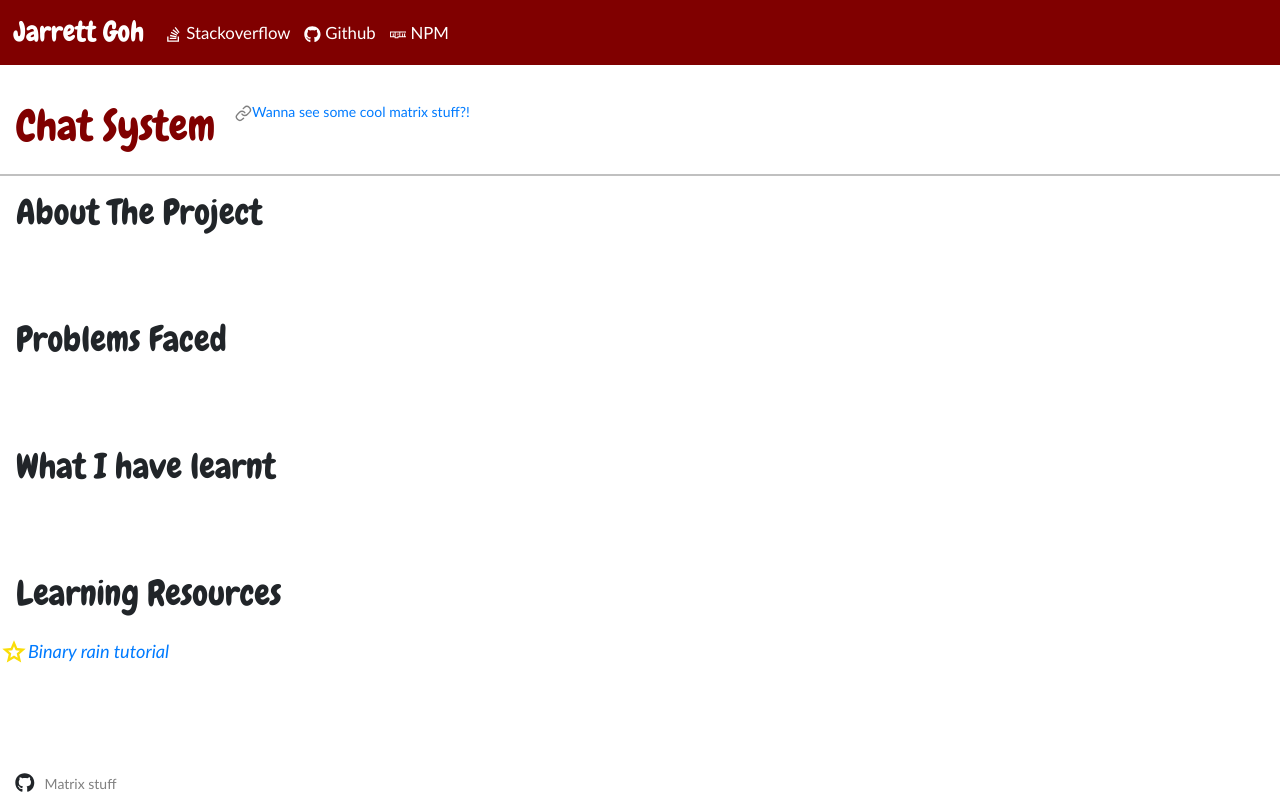
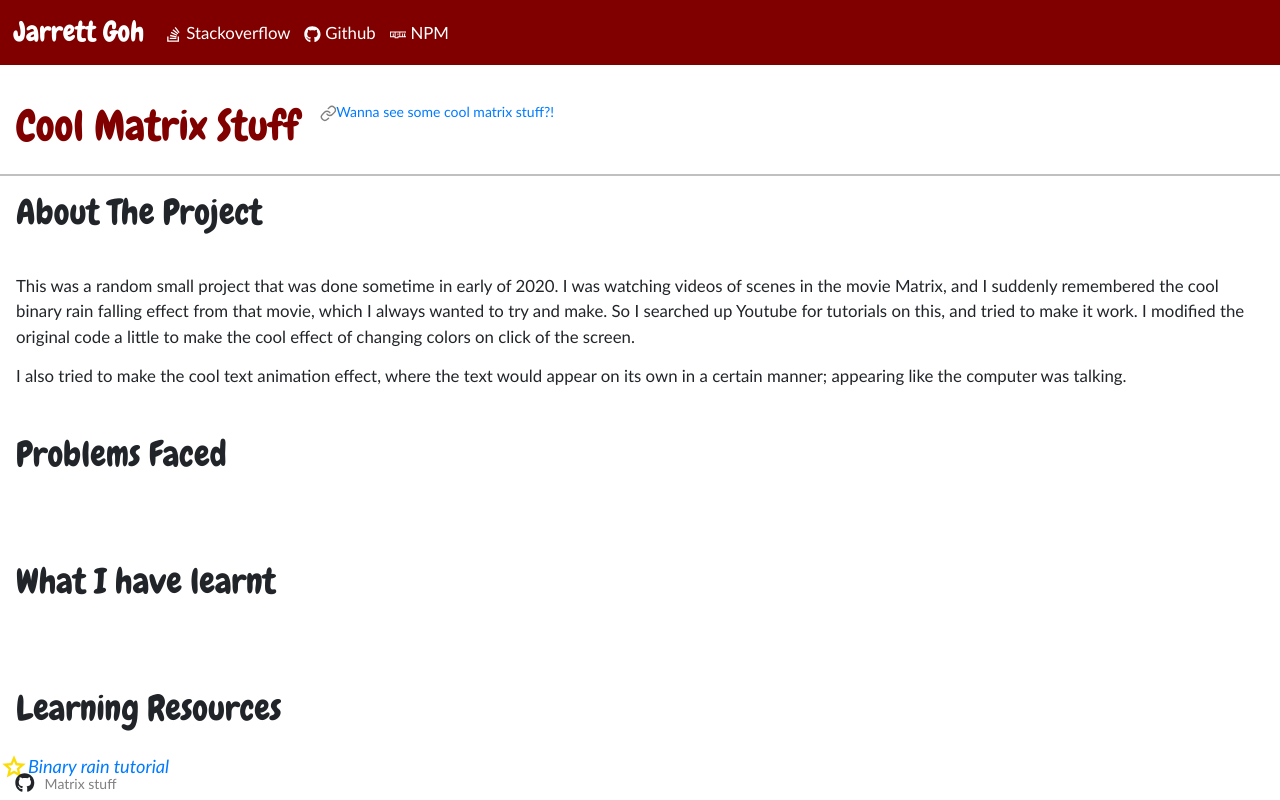
Before and after one commit to Jarrettgohh/Personal-Website, a React (Create React App) app: page /projects/binary-rain in a window 1280 px wide. Built offline with nearby package versions, Linux system fonts and the light colour scheme; a web font is replaced by a local one.

Commit message:
#25 Added scroll to top method

```diff
--- a/src/App.js
+++ b/src/App.js
@@ -82,7 +82,7 @@ function App() {
           </Route>
           <Route path="/projects/binary-rain">
             <ProjectComponent
-              name="Chat System"
+              name="Cool Matrix Stuff"
               examples={matrixStuff.examples()}
               about={matrixStuff.about()}
               problems={matrixStuff.problems()}
--- a/src/components/projects/matrixStuff.js
+++ b/src/components/projects/matrixStuff.js
@@ -1,8 +1,19 @@
 function about() {
   return (
     <>
-      <p className="text-style"></p>
-      <p className="text-style"></p>
+      <p className="text-style">
+        This was a random small project that was done sometime in early of 2020.
+        I was watching videos of scenes in the movie Matrix, and I suddenly
+        remembered the cool binary rain falling effect from that movie, which I
+        always wanted to try and make. So I searched up Youtube for tutorials on
+        this, and tried to make it work. I modified the original code a little
+        to make the cool effect of changing colors on click of the screen.
+      </p>
+      <p className="text-style">
+        I also tried to make the cool text animation effect, where the text
+        would appear on its own in a certain manner; appearing like the computer
+        was talking.
+      </p>
     </>
   );
 }
--- a/src/components/projects/projectComponent.jsx
+++ b/src/components/projects/projectComponent.jsx
@@ -1,4 +1,4 @@
-import React from "react";
+import React, { useEffect, useRef } from "react";
 import { Container, Row } from "react-bootstrap";
 import { GradeOutlined } from "@material-ui/icons";
 import { FaGithub } from "react-icons/fa";
@@ -15,8 +15,18 @@ const ProjectComponent = ({
   packages,
   github,
 }) => {
+  const topRow = useRef();
+
+  useEffect(() => {
+    // To make sure page starts from the top
+    topRow.current.scrollIntoView({ block: "end", behavior: "smooth" });
+  }, []);
+
   return (
     <Container fluid className="project-container-style">
+      {/* TOP ROW AS A WORKAROUND, BECAUSE PAGE ALWAYS NOT AT TOP ON RENDER */}
+      <Row ref={topRow} />
+
       {/* ABOUT THE PROJECT */}
       <Row className="row-padding" style={{ borderBottom: "2px solid silver" }}>
         <h1 className="header-text-lg" style={{ color: "maroon" }}>
```
